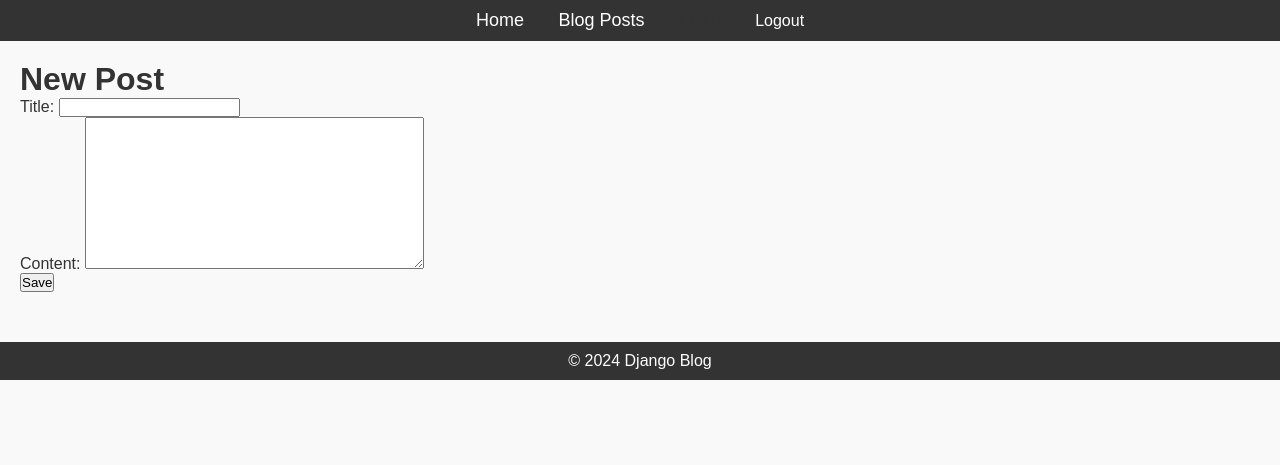
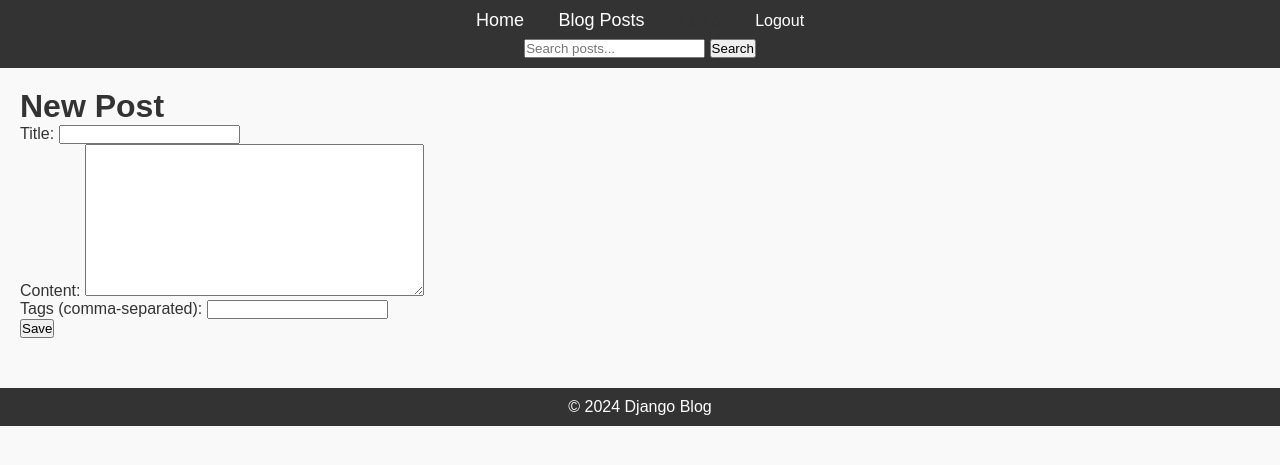
Before and after one commit to oreayoola1/Alx_DjangoLearnLab, a Django app: page /posts/new/ in a window 1280 px wide. Shown: the top 465 px of the page. Run offline with Django 5.2, Linux system fonts and the light colour scheme; a user stored in the database is signed in.

Commit message:
Tagging and Search Functionality

```diff
--- a/django_blog/blog/forms.py
+++ b/django_blog/blog/forms.py
@@ -32,6 +32,8 @@ class PostForm(forms.ModelForm):
         model = Post
         fields = ['title', 'content']
 
+    tags = forms.CharField(required=False, help_text='Comma-separated tags', widget=forms.TextInput())
+
 
 class CommentForm(forms.ModelForm):
     class Meta:
--- a/django_blog/blog/models.py
+++ b/django_blog/blog/models.py
@@ -8,6 +8,7 @@ class Post(models.Model):
     content = models.TextField()
     published_date = models.DateTimeField(auto_now_add=True)
     author = models.ForeignKey(User, on_delete=models.CASCADE, related_name='posts')
+    tags = models.ManyToManyField('Tag', blank=True, related_name='posts')
 
     def get_absolute_url(self):
         return reverse("post-detail", kwargs={"pk": self.pk})
@@ -34,6 +35,16 @@ class Comment(models.Model):
 
     def __str__(self):
         return f'Comment by {self.author} on {self.post}'
+
+
+class Tag(models.Model):
+    name = models.CharField(max_length=50, unique=True)
+
+    class Meta:
+        ordering = ['name']
+
+    def __str__(self):
+        return self.name
     user = models.OneToOneField(User, on_delete=models.CASCADE, related_name='profile')
     bio = models.TextField(blank=True)
     avatar = models.ImageField(upload_to='avatars/', blank=True, null=True)
--- a/django_blog/blog/templates/blog/base.html
+++ b/django_blog/blog/templates/blog/base.html
@@ -28,6 +28,12 @@
                 {% endif %}
             </ul>
         </nav>
+        <div style="margin-top:8px;">
+            <form action="{% url 'search' %}" method="get">
+                <input type="text" name="q" placeholder="Search posts..." />
+                <button type="submit">Search</button>
+            </form>
+        </div>
     </header>
 
     {% if messages %}
--- a/django_blog/blog/templates/blog/post_form.html
+++ b/django_blog/blog/templates/blog/post_form.html
@@ -3,7 +3,18 @@
 <h1>{% if object %}Edit{% else %}New{% endif %} Post</h1>
 <form method="POST">
     {% csrf_token %}
-    {{ form.as_p }}
+        {{ form.as_p }}
+        {% if object %}
+            <p>
+                <label for="id_tags">Tags (comma-separated):</label>
+                <input type="text" name="tags" id="id_tags" value="{% for t in object.tags.all %}{{ t.name }}{% if not forloop.last %}, {% endif %}{% endfor %}">
+            </p>
+        {% else %}
+            <p>
+                <label for="id_tags">Tags (comma-separated):</label>
+                <input type="text" name="tags" id="id_tags" value="">
+            </p>
+        {% endif %}
     <button type="submit">Save</button>
 </form>
 {% endblock %}
--- a/django_blog/blog/urls.py
+++ b/django_blog/blog/urls.py
@@ -6,6 +6,7 @@ from .views import (
     PostListView, PostDetailView, PostCreateView,
     PostUpdateView, PostDeleteView,
     CommentCreateView, CommentUpdateView, CommentDeleteView,
+    TagPostListView, search,
 )
 
 urlpatterns = [
@@ -31,4 +32,6 @@ urlpatterns = [
     path("posts/<int:pk>/delete/", PostDeleteView.as_view(), name="post-delete"),
     path("comments/<int:pk>/edit/", CommentUpdateView.as_view(), name="comment-update"),
     path("comments/<int:pk>/delete/", CommentDeleteView.as_view(), name="comment-delete"),
+    path('tags/<str:tag_name>/', TagPostListView.as_view(), name='tag-posts'),
+    path('search/', search, name='search'),
 ]
--- a/django_blog/blog/views.py
+++ b/django_blog/blog/views.py
@@ -6,7 +6,9 @@ from django.views.generic import ListView, DetailView, CreateView, UpdateView, D
 from .forms import RegistrationForm, UserUpdateForm, ProfileForm
 from django.contrib.auth.mixins import LoginRequiredMixin, UserPassesTestMixin
 from django.urls import reverse_lazy
-from .models import Post
+from .models import Post, Tag
+from django.views.generic import ListView
+from django.db.models import Q
 from .models import Comment
 from .forms import CommentForm
 
@@ -48,6 +50,26 @@ class PostListView(ListView):
     template_name = 'blog/post_list.html'
     context_object_name = 'posts'
     ordering = ['published_date']
+
+
+class TagPostListView(ListView):
+    model = Post
+    template_name = 'blog/tag_posts.html'
+    context_object_name = 'posts'
+
+    def get_queryset(self):
+        tag_name = self.kwargs.get('tag_name')
+        return Post.objects.filter(tags__name=tag_name).order_by('-published_date')
+
+
+def search(request):
+    query = request.GET.get('q', '')
+    results = Post.objects.none()
+    if query:
+        results = Post.objects.filter(
+            Q(title__icontains=query) | Q(content__icontains=query) | Q(tags__name__icontains=query)
+        ).distinct().order_by('-published_date')
+    return render(request, 'blog/search_results.html', {'query': query, 'results': results})
 
 class PostDetailView(DetailView):
     model = Post
@@ -100,12 +122,20 @@ class CommentDeleteView(LoginRequiredMixin, UserPassesTestMixin, DeleteView):
 
 class PostCreateView(LoginRequiredMixin, CreateView):
     model = Post
+    form_class = None
     fields = ['title', 'content']
     template_name = 'blog/post_form.html'
 
     def form_valid(self, form):
         form.instance.author = self.request.user
-        return super().form_valid(form)
+        response = super().form_valid(form)
+        tags = form.cleaned_data.get('tags') if hasattr(form, 'cleaned_data') else None
+        if tags:
+            tag_names = [t.strip() for t in tags.split(',') if t.strip()]
+            for name in tag_names:
+                tag, _ = Tag.objects.get_or_create(name=name)
+                self.object.tags.add(tag)
+        return response
 
 class PostUpdateView(LoginRequiredMixin, UserPassesTestMixin, UpdateView):
     model = Post
@@ -114,7 +144,16 @@ class PostUpdateView(LoginRequiredMixin, UserPassesTestMixin, UpdateView):
 
     def form_valid(self, form):
         form.instance.author = self.request.user
-        return super().form_valid(form)
+        response = super().form_valid(form)
+        tags = form.cleaned_data.get('tags') if hasattr(form, 'cleaned_data') else None
+        if tags is not None:
+            # replace tags
+            self.object.tags.clear()
+            tag_names = [t.strip() for t in tags.split(',') if t.strip()]
+            for name in tag_names:
+                tag, _ = Tag.objects.get_or_create(name=name)
+                self.object.tags.add(tag)
+        return response
 
     def test_func(self):
         post = self.get_object()
```
Also changed, not shown: django_blog/blog/templates/blog/post_detail.html (+6 -1 lines), django_blog/blog/templates/blog/post_list.html (+6 -1 lines), django_blog/blog/templates/blog/search_results.html (added, +12 -0 lines), django_blog/blog/templates/blog/tag_posts.html (added, +8 -0 lines).
